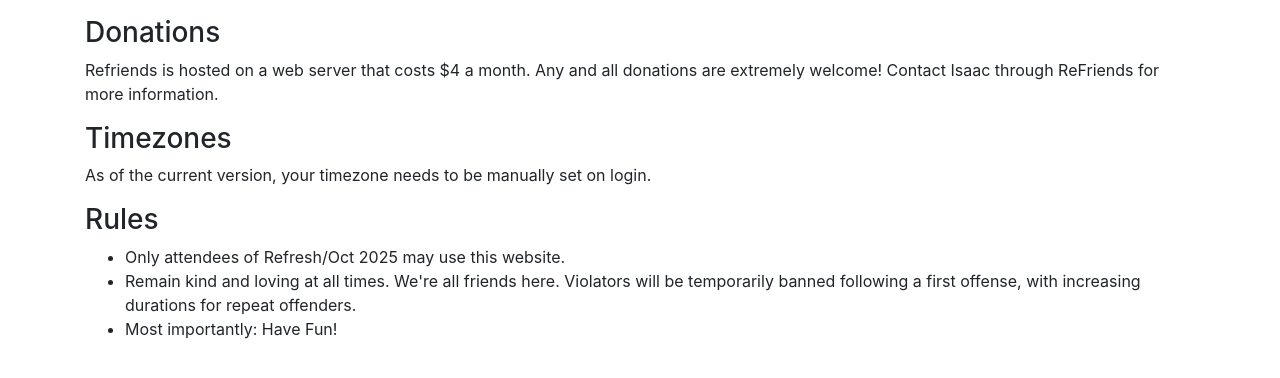
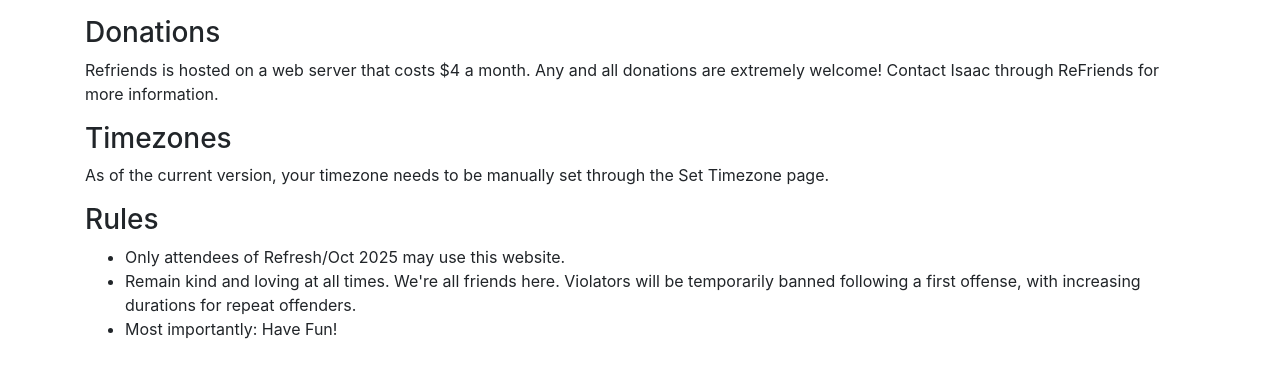
Before and after one commit to n8marti/ReFriends, a Django app: page /info/ in a window 1280 px wide. Shown: the part 259-637 px from the top of the page. Run offline with Django 3.2, Linux system fonts and the light colour scheme; the visitor is signed in with stand-in values (Sample User, id 1); some libraries are stand-ins or nearby versions.

Commit message:
Update info.html

```diff
--- a/Refriends/templates/Refriends/info.html
+++ b/Refriends/templates/Refriends/info.html
@@ -15,7 +15,7 @@
 
 <h3>Timezones</h3>
 
-<p>As of the current version, your timezone needs to be manually set on login.</p>
+<p>As of the current version, your timezone needs to be manually set through the Set Timezone page.</p>
 
 <h3>Rules</h3>
 
```
